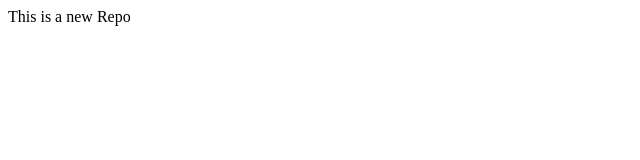
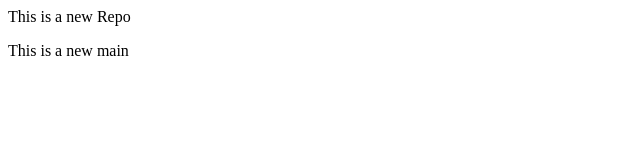
Before and after one commit to Harshlucius/LocalRepo, a plain HTML site: page index.html in a window 1280 px wide. Shown: the whole page, without its empty margins (0-640 px from the left). Drawn offline with Linux system fonts and the light colour scheme.

Commit message:
add new branch

```diff
--- a/index.html
+++ b/index.html
@@ -1 +1,2 @@
 <p>This is a new Repo</p>
+<p> This is a new main </p>
```
